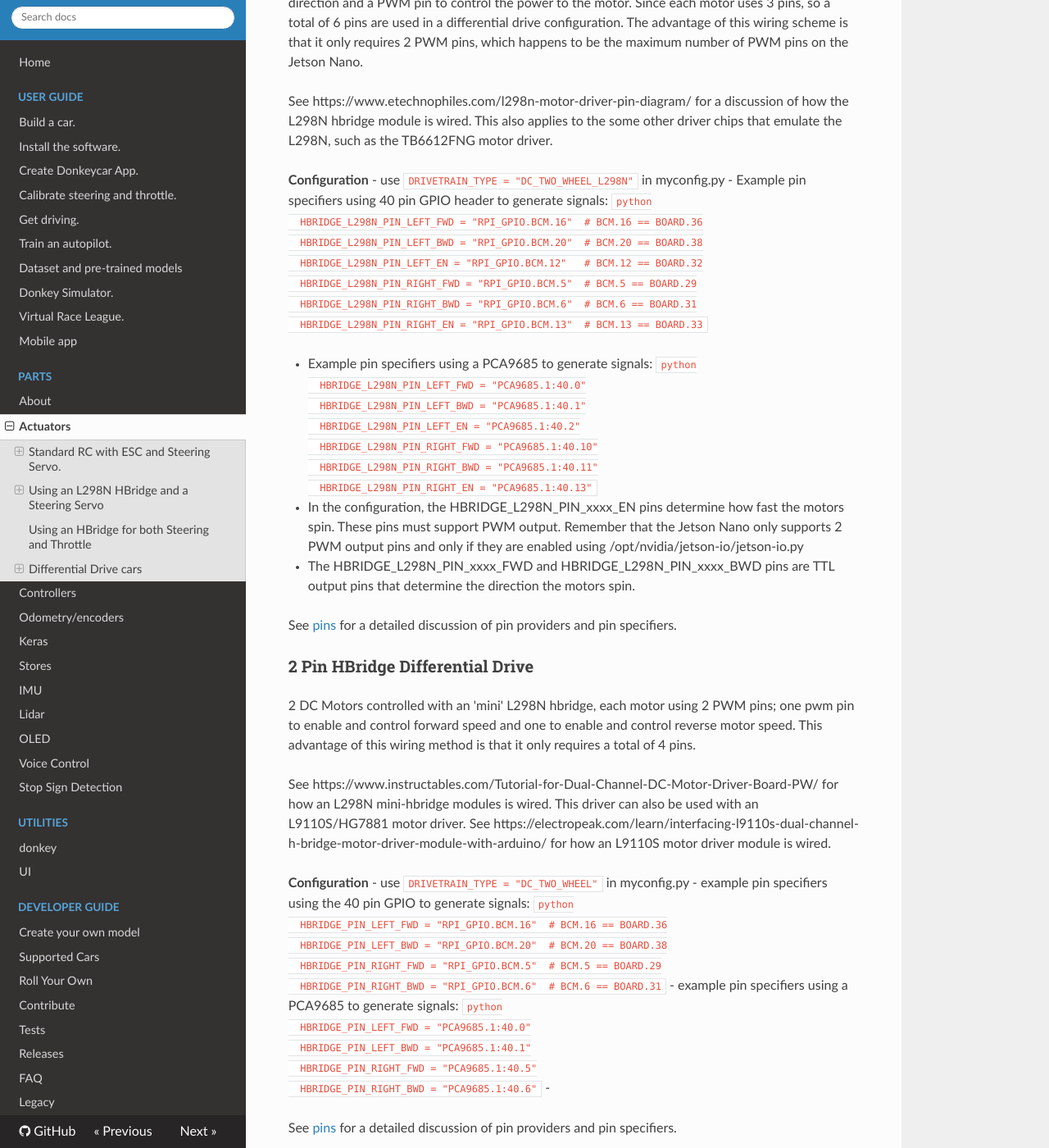
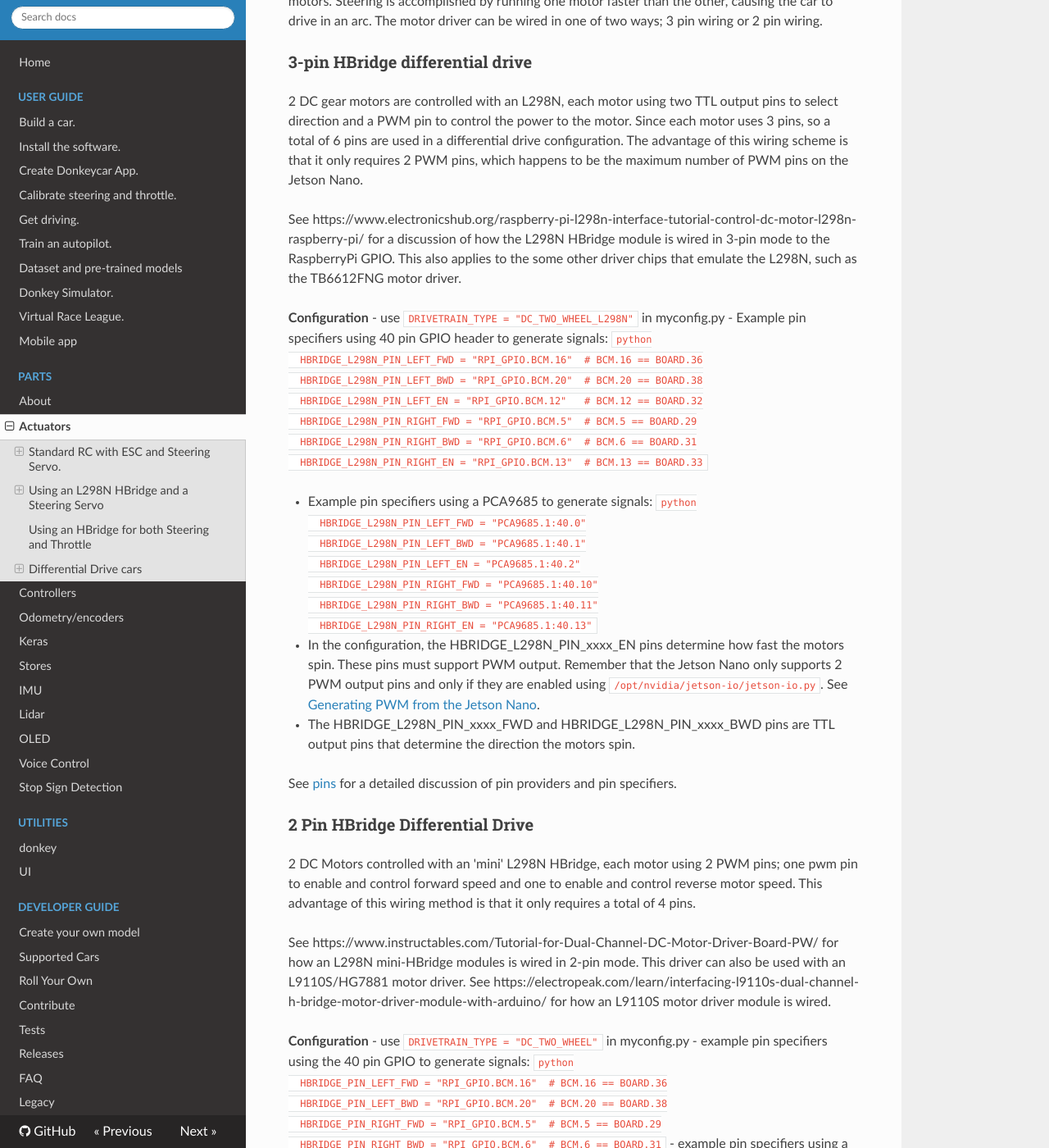
Before and after one commit to autorope/donkeydocs, an MkDocs documentation site: the page built from docs/parts/actuators.md, in a window 1280 px wide and 1400 px high, scrolled down 7313 px. Shown: the whole window at 82% size. Built offline with MkDocs 1.6.1, drawn with Linux system fonts in a browser that asks for light colours; nearby versions of some CDN libraries; old or Windows-style settings are respelled for this version of MkDocs; some of the changed text lies outside the part shown.

Commit message:
Change link for 3-pin L298N example.

````diff
--- a/docs/parts/actuators.md
+++ b/docs/parts/actuators.md
@@ -15,10 +15,10 @@ Below we will describe the supported actuator setups and software configuration
 
 ## Standard RC with ESC and Steering Servo.
 
-A standard RC car is equipped with a steering servo for angling the front wheels and an ESC (Electronic Speed Controller) to control the speed of the DC motor driving the wheels.  Both the steering servo and the ESC take a PWM (Pulse Width Modulation) control signal.  A PWM signal is simply a square wave pulse of a certain duration and frequency.  In the case of the steering servo the PWM signal determines the position of the servo's arm, which is generally between 0 degrees (full right) and 180 degrees (full left).  In the case of the ESC the PWM signal determines the direction and speed of the drive motor, from full reverse, through stopped, to full forward.
+A standard RC car is equipped with a steering servo for steering the front wheels and an ESC (Electronic Speed Controller) to control the speed of the DC motor driving the wheels.  Both the steering servo and the ESC take a PWM (Pulse Width Modulation) control signal.  A PWM signal is simply a square wave pulse of a certain duration and frequency.  In the case of the steering servo the PWM signal determines the position of the servo's arm, which is generally between 0 degrees (full right) and 180 degrees (full left).  In the case of the ESC the PWM signal determines the direction and speed of the drive motor, from full reverse, through stopped, to full forward.
 
 - Standard RC servo pulses range from 1 millisecond (full reverse for ESC, fully left for servo) to 2 milliseconds (full forward for ESC, full right for servo) with 1.5 milliseconds being neutral (stopped for ESC, straight for servo).
-- These pulses are typically send at 50 hertz (one duty cycle every 20 milliseconds). One duty cycle includes a period where the signal is brought high followed by a period where the signal is brought low.  This means that, using the standard 50hz frequency, a 1 millisecond pulse (1 ms high followed by 19 ms low) represents a 5% duty cycle and a 2 millisecond pulse represents a 10% duty cycle.
+- These pulses are typically sent at 50 hertz (one duty cycle every 20 milliseconds). One duty cycle includes a period where the signal is brought high followed by a period where the signal is brought low.  This means that, using the standard 50hz frequency, a 1 millisecond pulse (1 ms high followed by 19 ms low) represents a 5% duty cycle and a 2 millisecond pulse represents a 10% duty cycle.
 - The most important part is the length of the pulse; it must be in the range of 1 to 2 milliseconds.
 
 ![A diagram showing typical PWM timing for a servomotor (Wikipedia)](../assets/parts/Servomotor_Timing_Diagram.svg "A diagram showing typical PWM timing for a servomotor (Wikipedia)")
@@ -30,7 +30,7 @@ A standard RC car is equipped with a steering servo for angling the front wheels
 
 ### Generating PWM pulses with a PCA9685 Servo controller
 - The hardware connection of the PCA9685 I2C servo driver board is described fully in the overall setup instructions [here](../guide/build_hardware.md)
-- The PCA9685 Servo controller is connected the RaspberryPi or Jetson Nano via the I2C pins on the 40 Pin bus, then the 3 pin cables from the ESC and Steering Servo are connected to the PCA9685, generally to channel 0 and channel 1 respectively. See [Step 4: Connect Servo Shield](../guide/build_hardware.md#step-4-connect-servo-shield-to-raspberry-pi)  Connection of a PCA9685 to a Jetson Nano is the same.
+- The PCA9685 Servo controller is connected the RaspberryPi or Jetson Nano via the I2C pins on the 40 Pin bus, then the 3 pin cables from the ESC and Steering Servo are connected to the PCA9685, generally to channel 0 and channel 1 respectively. See [Step 4: Connect Servo Shield](../guide/build_hardware.md#step-4-connect-servo-shield-to-raspberry-pi).   Connection of a PCA9685 to a Jetson Nano is the same.
 
 **Configuration**
 - Use `DRIVE_TRAIN_TYPE = "PWM_STEERING_THROTTLE"` in myconfig.py
@@ -136,12 +136,12 @@ Refer to templates/arduino_drive.py for more details.
 
 
 ## Using an L298N HBridge and a Steering Servo
-In this configuration the DC motor that drives the wheels is controlled by an L298N HBride motor controller or compatible.  Angling the front wheels is accomplished with a Steering Servo that takes an PWM pulse.  The motor driver is wired in one of two ways; 3 pin wiring or 2 pin wiring.
+In this configuration the DC motor that drives the wheels is controlled by an L298N HBridge motor controller or compatible.  Steering the front wheels is accomplished with a Steering Servo that takes an PWM pulse.  The motor driver is wired in one of two ways; 3 pin wiring or 2 pin wiring.
 
 ### 3-pin HBridge and Steering Servo
 A single DC gear motor is controlled with an L298N using two TTL output pins to select direction and a PWM pin to control the power to the motor.
 
-See https://www.etechnophiles.com/l298n-motor-driver-pin-diagram/ for a discussion of how the L298N hbridge module is wired. This also applies to the some other driver chips that emulate the L298N, such as the TB6612FNG motor driver.
+See https://www.electronicshub.org/raspberry-pi-l298n-interface-tutorial-control-dc-motor-l298n-raspberry-pi/ for a discussion of how the L298N HBridge module is wired in 3-pin mode to the RaspberryPi GPIO. This also applies to the some other driver chips that emulate the L298N, such as the TB6612FNG motor driver.
 
 **Configuration**
 - use `DRIVETRAIN_TYPE = "SERVO_HBRIDGE_3PIN"` in myconfig.py
@@ -154,10 +154,15 @@ PWM_STEERING_PIN = "RPI_GPIO.BOARD.33"   # provides servo pulse to steering serv
 STEERING_LEFT_PWM = 460         # pwm value for full left steering (use `donkey calibrate` to measure value for your car)
 STEERING_RIGHT_PWM = 290        # pwm value for full right steering (use `donkey calibrate` to measure value for your car)
 ```
+
 A PCA9685 could also be used to generate all control signals.  See [pins](pins.md) for a detailed discussion of pin providers and pin specifiers.
 
 ### 2-pin HBridge and Steering Servo
 A single DC gear motor is controlled with an 'mini' L298N HBridge (or an L9110S HBridge) using 2 PWM pins; one pwm pin to enable and control forward speed and one to enable and control reverse motor speed.
+
+See https://www.instructables.com/Tutorial-for-Dual-Channel-DC-Motor-Driver-Board-PW/ for how an L298N mini-hbridge module is wired in 2-pin mode.
+See https://electropeak.com/learn/interfacing-l9110s-dual-channel-h-bridge-motor-driver-module-with-arduino/ for how an L9110S/HG7881 motor driver module is wired.
+
 
 **Configuration**
 - use `DRIVETRAIN_TYPE = "SERVO_HBRIDGE_2PIN"` in myconfig.py
@@ -191,7 +196,7 @@ An inexpensive Donkeycar compatible robot can be constructed using a cheap smart
 ### 3-pin HBridge differential drive
 2 DC gear motors are controlled with an L298N, each motor using two TTL output pins to select direction and a PWM pin to control the power to the motor.  Since each motor uses 3 pins, so a total of 6 pins are used in a differential drive configuration. The advantage of this wiring scheme is that it only requires 2 PWM pins, which happens to be the maximum number of PWM pins on the Jetson Nano.
 
-See https://www.etechnophiles.com/l298n-motor-driver-pin-diagram/ for a discussion of how the L298N hbridge module is wired. This also applies to the some other driver chips that emulate the L298N, such as the TB6612FNG motor driver.
+See https://www.electronicshub.org/raspberry-pi-l298n-interface-tutorial-control-dc-motor-l298n-raspberry-pi/ for a discussion of how the L298N HBridge module is wired in 3-pin mode to the RaspberryPi GPIO. This also applies to the some other driver chips that emulate the L298N, such as the TB6612FNG motor driver.
 
 **Configuration**
 - use `DRIVETRAIN_TYPE = "DC_TWO_WHEEL_L298N"` in myconfig.py
@@ -214,15 +219,16 @@ See https://www.etechnophiles.com/l298n-motor-driver-pin-diagram/ for a discussi
   HBRIDGE_L298N_PIN_RIGHT_BWD = "PCA9685.1:40.11"
   HBRIDGE_L298N_PIN_RIGHT_EN = "PCA9685.1:40.13"
   ```
-  - In the configuration, the HBRIDGE_L298N_PIN_xxxx_EN pins determine how fast the motors spin.  These pins must support PWM output.  Remember that the Jetson Nano only supports 2 PWM output pins and only if they are enabled using /opt/nvidia/jetson-io/jetson-io.py
+  - In the configuration, the HBRIDGE_L298N_PIN_xxxx_EN pins determine how fast the motors spin.  These pins must support PWM output.  Remember that the Jetson Nano only supports 2 PWM output pins and only if they are enabled using `/opt/nvidia/jetson-io/jetson-io.py`. See [Generating PWM from the Jetson Nano](pins.md#generating-pwm-from-the-jetson-nano).
   - The HBRIDGE_L298N_PIN_xxxx_FWD and HBRIDGE_L298N_PIN_xxxx_BWD pins are TTL output pins that determine the direction the motors spin.
 
 See [pins](pins.md) for a detailed discussion of pin providers and pin specifiers.
 
 ### 2 Pin HBridge Differential Drive
-2 DC Motors controlled with an 'mini' L298N hbridge, each motor using 2 PWM pins; one pwm pin to enable and control forward speed and one to enable and control reverse motor speed.  This advantage of this wiring method is that it only requires a total of 4 pins.
+2 DC Motors controlled with an 'mini' L298N HBridge, each motor using 2 PWM pins; one pwm pin to enable and control forward speed and one to enable and control reverse motor speed.  This advantage of this wiring method is that it only requires a total of 4 pins.
 
-See https://www.instructables.com/Tutorial-for-Dual-Channel-DC-Motor-Driver-Board-PW/ for how an L298N mini-hbridge modules is wired. This driver can also be used with an L9110S/HG7881 motor driver.  See https://electropeak.com/learn/interfacing-l9110s-dual-channel-h-bridge-motor-driver-module-with-arduino/ for how an L9110S motor driver module is wired.
+See https://www.instructables.com/Tutorial-for-Dual-Channel-DC-Motor-Driver-Board-PW/ for how an L298N mini-HBridge modules is wired in 2-pin mode. This driver can also be used with an L9110S/HG7881 motor driver.  See https://electropeak.com/learn/interfacing-l9110s-dual-channel-h-bridge-motor-driver-module-with-arduino/ for how an L9110S motor driver module is wired.
+
 
 **Configuration**
 - use `DRIVETRAIN_TYPE = "DC_TWO_WHEEL"` in myconfig.py
````
